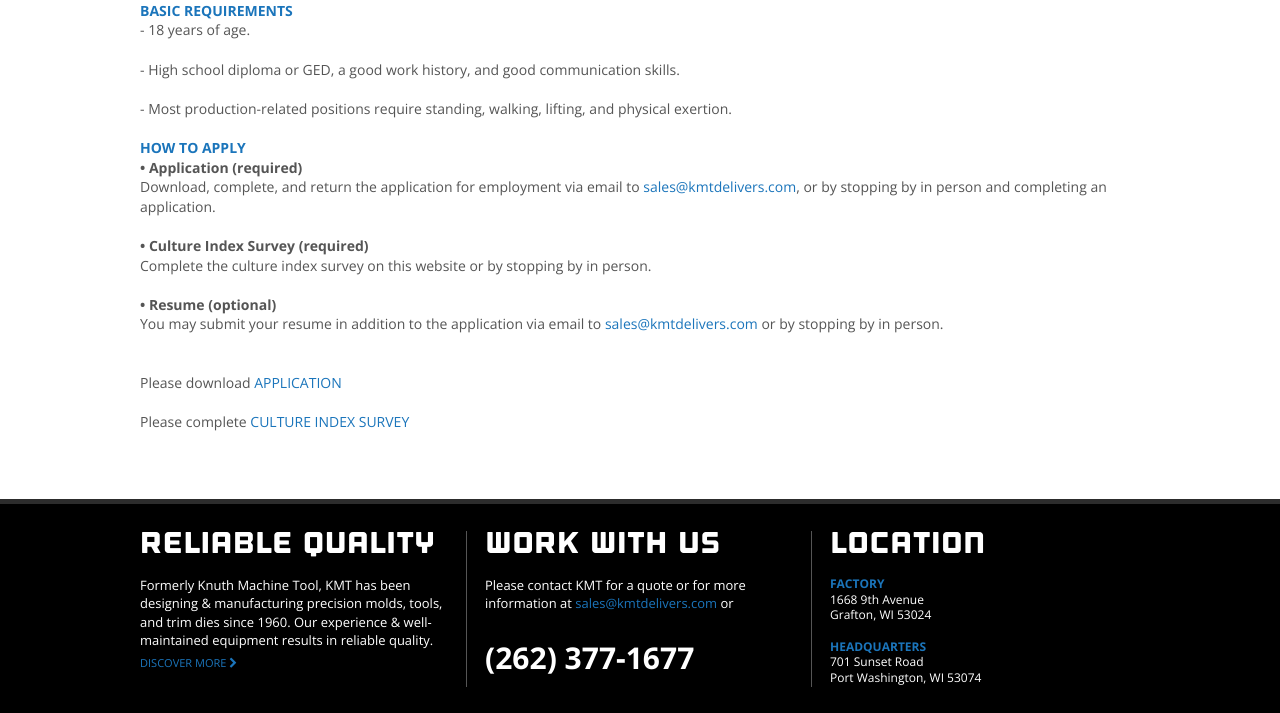
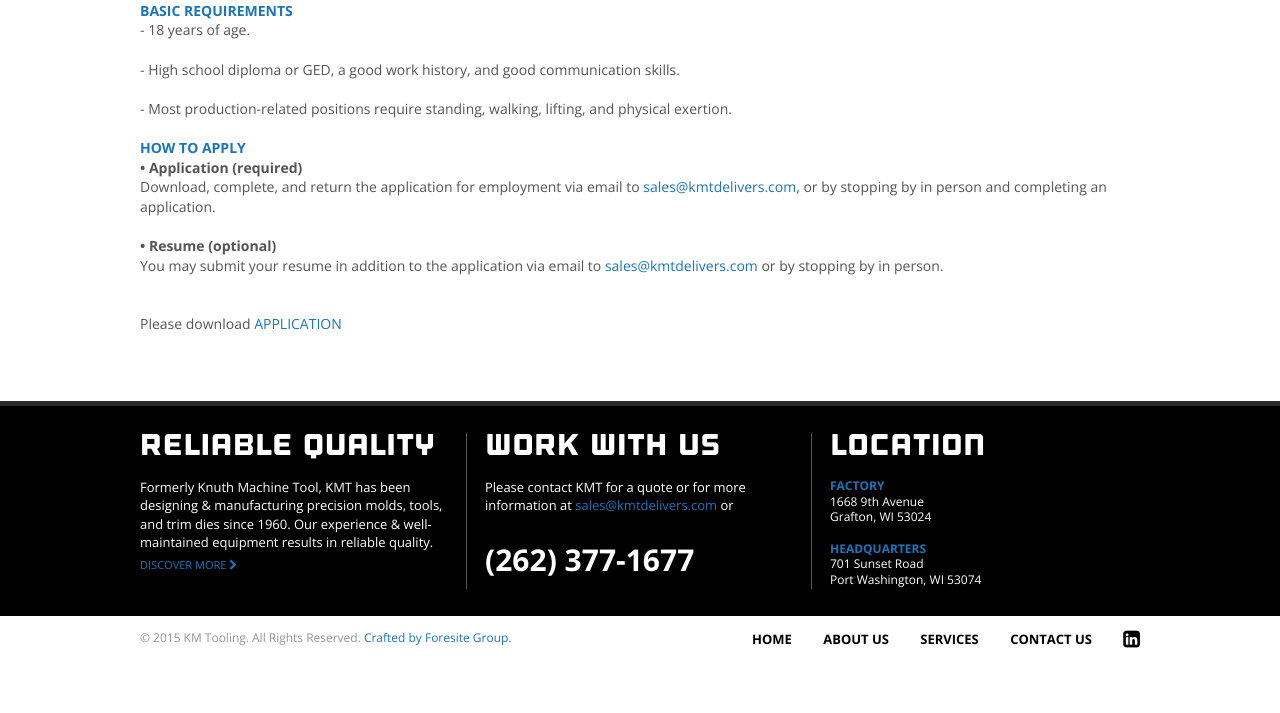
Before and after one commit to foresitegroup/KMtooling, a PHP site: page /careers.php in a window 1280 px wide. Shown: the part 747-1460 px from the top of the page. After the commit the page ends 1395 px from the top, so only its background shows below. Run offline with PHP 8.4, Linux system fonts and the light colour scheme; data that the repository does not hold is empty; some libraries are stand-ins or nearby versions.

Commit message:
Remove survey dead link

```diff
--- a/careers.php
+++ b/careers.php
@@ -42,19 +42,19 @@ $salt = "ForesiteGroupKMTooling";
   Download, complete, and return the application for employment via email to <?php email("sales@kmtdelivers.com"); ?>, or by stopping by in person and completing an application.<br>
   <br>
 
-  <strong>&bull; Culture Index Survey (required)</strong><br>
+  <!-- <strong>&bull; Culture Index Survey (required)</strong><br>
   Complete the culture index survey on this website or by stopping by in person.<br>
-  <br>
+  <br> -->
 
   <strong>&bull; Resume (optional)</strong><br>
   You may submit your resume in addition to the application via email to <?php email("sales@kmtdelivers.com"); ?> or by stopping by in person.<br>
   <br>
   <br>
 
-  Please download <a href="pdf/KM_Tooling_Employment_Application.pdf">APPLICATION</a><br>
+  Please download <a href="pdf/KM_Tooling_Employment_Application.pdf">APPLICATION</a><!-- <br>
   <br>
 
-  Please complete <a href="https://cindexinc.com/job/ed2a8d">CULTURE INDEX SURVEY</a>
+  Please complete <a href="https://cindexinc.com/job/ed2a8d">CULTURE INDEX SURVEY</a> -->
 </article>
 
 <br>
```
